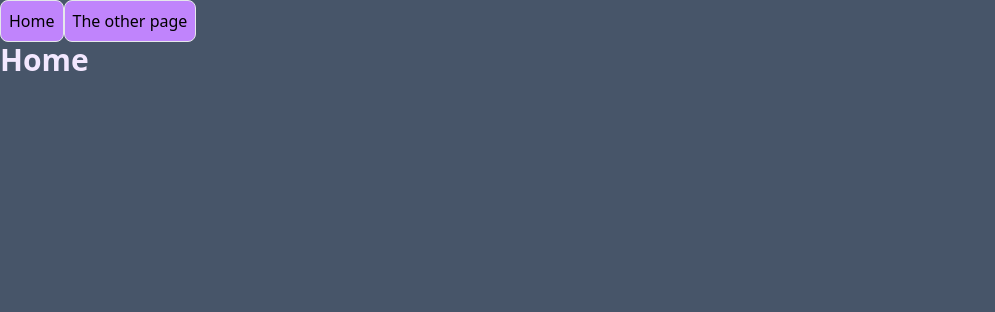
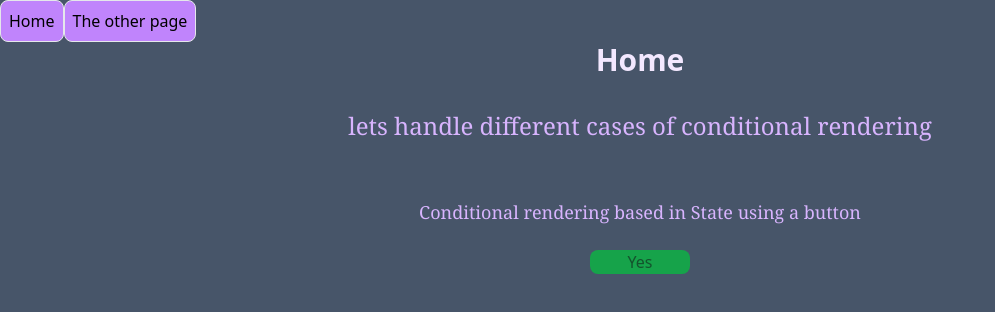
Before and after one commit to Alisoneoz/conditional-rendering-in-reactjs, a React (Create React App) app: page / in a window 1280 px wide. Shown: the top 312 px of the page, without its empty margins (0-995 px from the left). Built offline with nearby package versions, Linux system fonts and the light colour scheme.

Commit message:
Add case of conditional rendering based in state with abutton

```diff
--- a/src/index.css
+++ b/src/index.css
@@ -7,3 +7,11 @@
   margin:0;
   box-sizing:border-box;
 }
+
+button{
+  display: flex;
+  justify-content: center;
+  width:100px;
+  border-radius:8px;
+  margin:auto;
+}
--- a/src/pages/Home.jsx
+++ b/src/pages/Home.jsx
@@ -1,9 +1,22 @@
-import React from 'react'
+import  { useState } from "react";
 
 const Home = () => {
+
+  const [yesNo, setYesNo] = useState(true);
+  const className=""
+
   return (
-    <div className="flex">
+    <div className="ustify-center">
       <h1 className="text-purple-100 justify-center flex font-bold text-3xl">Home</h1>
+
+      <h2 className='p-8 text-purple-300 font-serif text-2xl justify-center flex'>lets handle different cases of conditional rendering</h2>
+      <h3 className='p-6 text-purple-300 font-serif text-lg justify-center flex'>Conditional rendering based in State using a button</h3>
+      <button
+        onClick={()=>{setYesNo(!yesNo)}}
+        className={yesNo ? "bg-green-600 text-green-900": "bg-red-600 text-red-900"}
+      >
+       {yesNo ? "Yes": "No"}
+      </button>
    </div>
   )
 }
```
